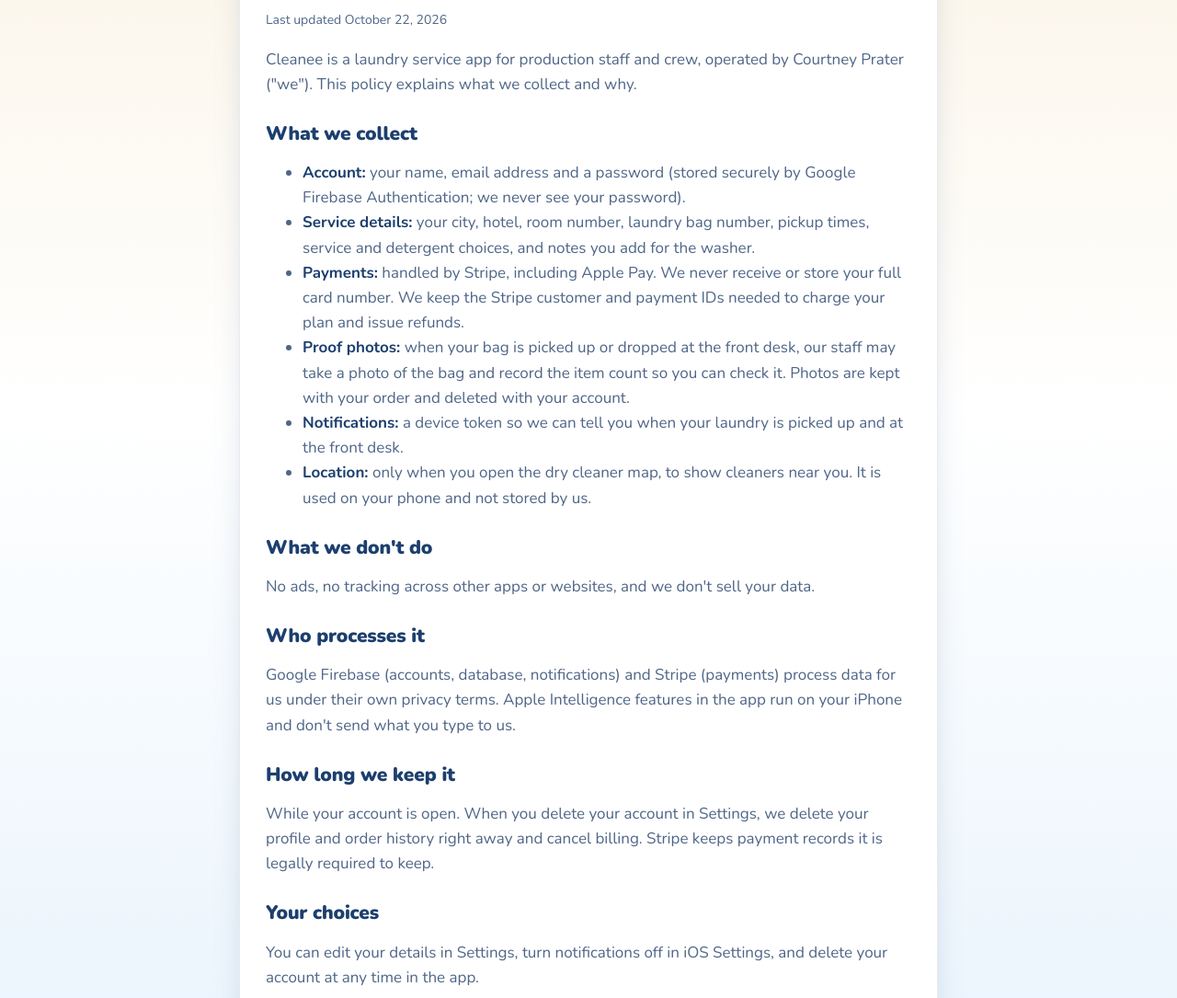
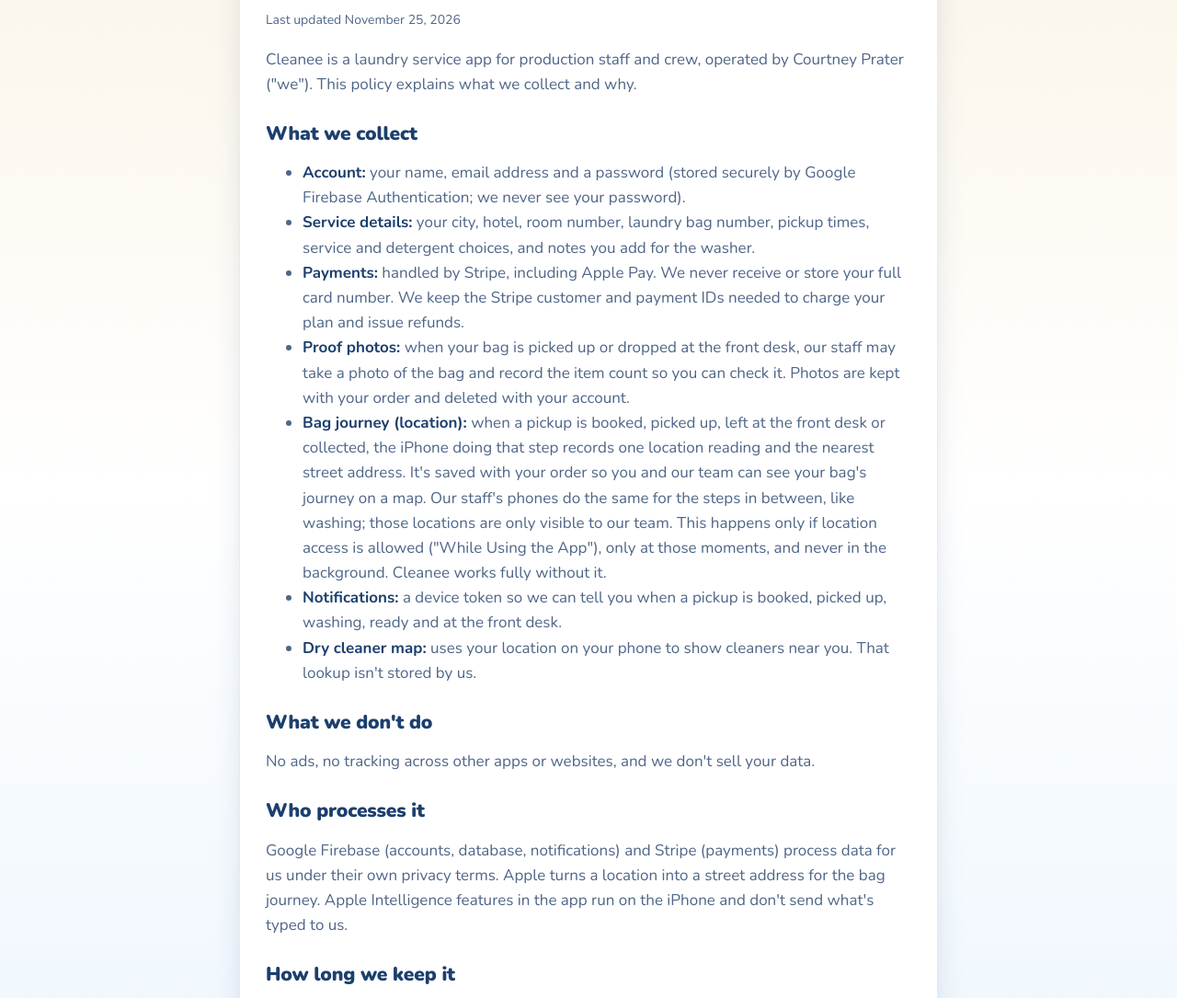
Before and after one commit to codeprater/cleanee, a plain HTML site: page privacy.html in a window 1280 px wide. Shown: the part 170-1255 px from the top of the page at 92% size. Drawn offline with nearby package versions, Linux system fonts and the light colour scheme.

Commit message:
Update Cleanee site for bag journey map, alerts and Apple Pay
- Privacy: disclose bag journey locations (recorded only at handoff steps,
  with permission, never in the background), and that photos and locations
  are deleted with the account.
- Support: Apple Pay, statement name, notifications and journey map FAQs.
- Terms: statement name (PRATER CO / PRATER CO* CLEANEE).
- Home: journey map and step-by-step alerts.

Co-Authored-By: Claude Opus 5.5 <noreply@anthropic.com>

```diff
--- a/privacy.html
+++ b/privacy.html
@@ -11,7 +11,7 @@
 <header class="wrap top"><a class="logo" href="index.html"><img src="img/icon.png" alt="">Cleanee</a><nav><a href="index.html">Home</a><a href="support.html">Support</a><a href="privacy.html" aria-current="page">Privacy</a><a href="terms.html">Terms</a></nav></header>
 <main class="wrap">
 <article class="doc card"><h1>Privacy Policy</h1>
-<p class="small">Last updated October 22, 2026</p>
+<p class="small">Last updated November 25, 2026</p>
 <p>Cleanee is a laundry service app for production staff and crew, operated by Courtney Prater ("we"). This policy explains what we collect and why.</p>
 <h2>What we collect</h2>
 <ul>
@@ -19,17 +19,18 @@
 <li><strong>Service details:</strong> your city, hotel, room number, laundry bag number, pickup times, service and detergent choices, and notes you add for the washer.</li>
 <li><strong>Payments:</strong> handled by Stripe, including Apple Pay. We never receive or store your full card number. We keep the Stripe customer and payment IDs needed to charge your plan and issue refunds.</li>
 <li><strong>Proof photos:</strong> when your bag is picked up or dropped at the front desk, our staff may take a photo of the bag and record the item count so you can check it. Photos are kept with your order and deleted with your account.</li>
-<li><strong>Notifications:</strong> a device token so we can tell you when your laundry is picked up and at the front desk.</li>
-<li><strong>Location:</strong> only when you open the dry cleaner map, to show cleaners near you. It is used on your phone and not stored by us.</li>
+<li><strong>Bag journey (location):</strong> when a pickup is booked, picked up, left at the front desk or collected, the iPhone doing that step records one location reading and the nearest street address. It's saved with your order so you and our team can see your bag's journey on a map. Our staff's phones do the same for the steps in between, like washing; those locations are only visible to our team. This happens only if location access is allowed ("While Using the App"), only at those moments, and never in the background. Cleanee works fully without it.</li>
+<li><strong>Notifications:</strong> a device token so we can tell you when a pickup is booked, picked up, washing, ready and at the front desk.</li>
+<li><strong>Dry cleaner map:</strong> uses your location on your phone to show cleaners near you. That lookup isn't stored by us.</li>
 </ul>
 <h2>What we don't do</h2>
 <p>No ads, no tracking across other apps or websites, and we don't sell your data.</p>
 <h2>Who processes it</h2>
-<p>Google Firebase (accounts, database, notifications) and Stripe (payments) process data for us under their own privacy terms. Apple Intelligence features in the app run on your iPhone and don't send what you type to us.</p>
+<p>Google Firebase (accounts, database, notifications) and Stripe (payments) process data for us under their own privacy terms. Apple turns a location into a street address for the bag journey. Apple Intelligence features in the app run on the iPhone and don't send what's typed to us.</p>
 <h2>How long we keep it</h2>
-<p>While your account is open. When you delete your account in Settings, we delete your profile and order history right away and cancel billing. Stripe keeps payment records it is legally required to keep.</p>
+<p>While your account is open. When you delete your account in Settings, we delete your profile, order history, proof photos and bag journey locations right away and cancel billing. Stripe keeps payment records it is legally required to keep.</p>
 <h2>Your choices</h2>
-<p>You can edit your details in Settings, turn notifications off in iOS Settings, and delete your account at any time in the app.</p>
+<p>You can edit your details in Settings, turn notifications or location off in iOS Settings (or in Cleanee under Account → Notifications), and delete your account at any time in the app.</p>
 <h2>Contact</h2>
 <p>Email <a href="mailto:prater10@icloud.com">prater10@icloud.com</a>.</p></article>
 </main>
```
Also changed, not shown: index.html (+2 -0 lines), support.html (+5 -1 lines), terms.html (+2 -1 lines).
